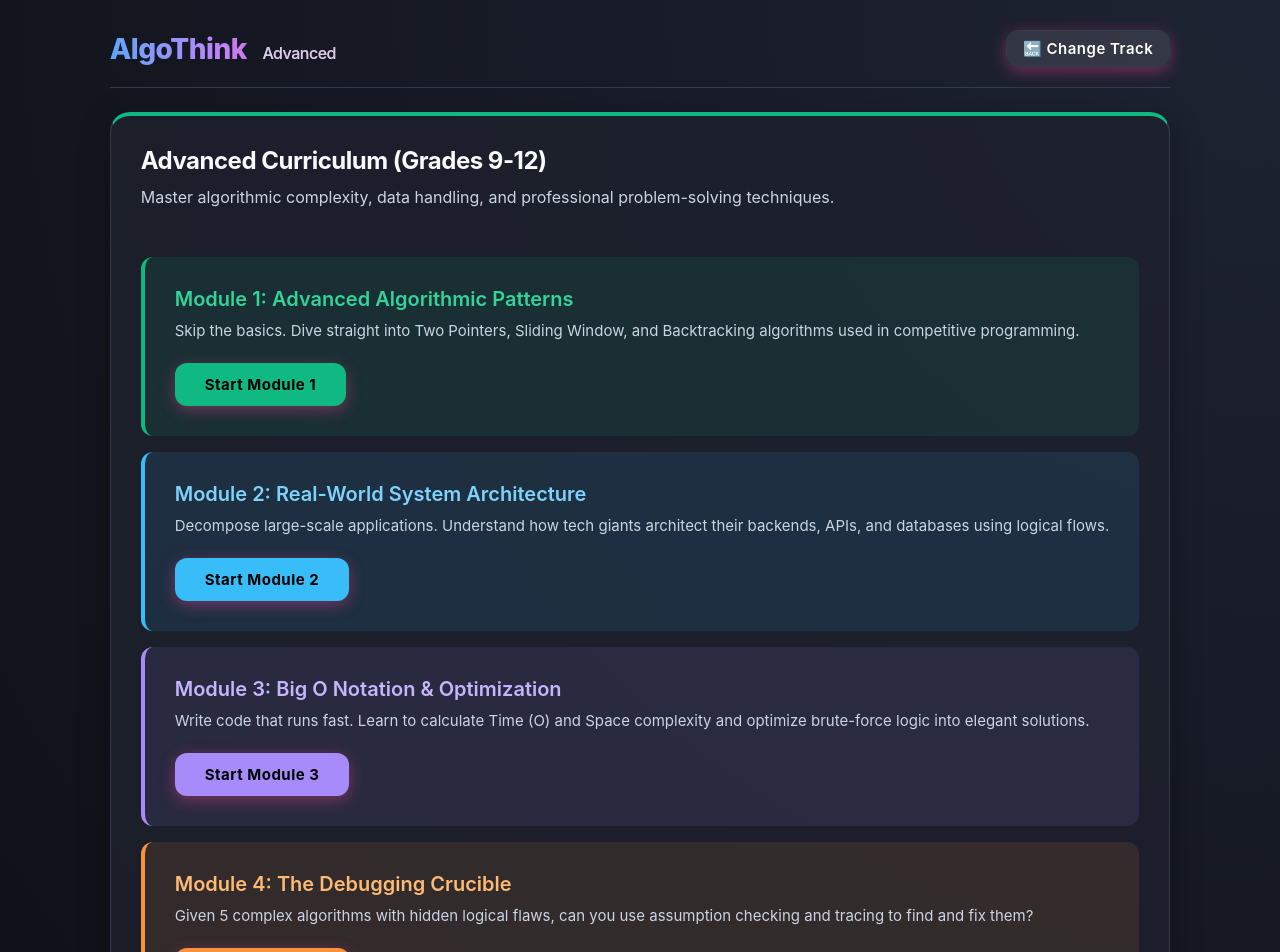
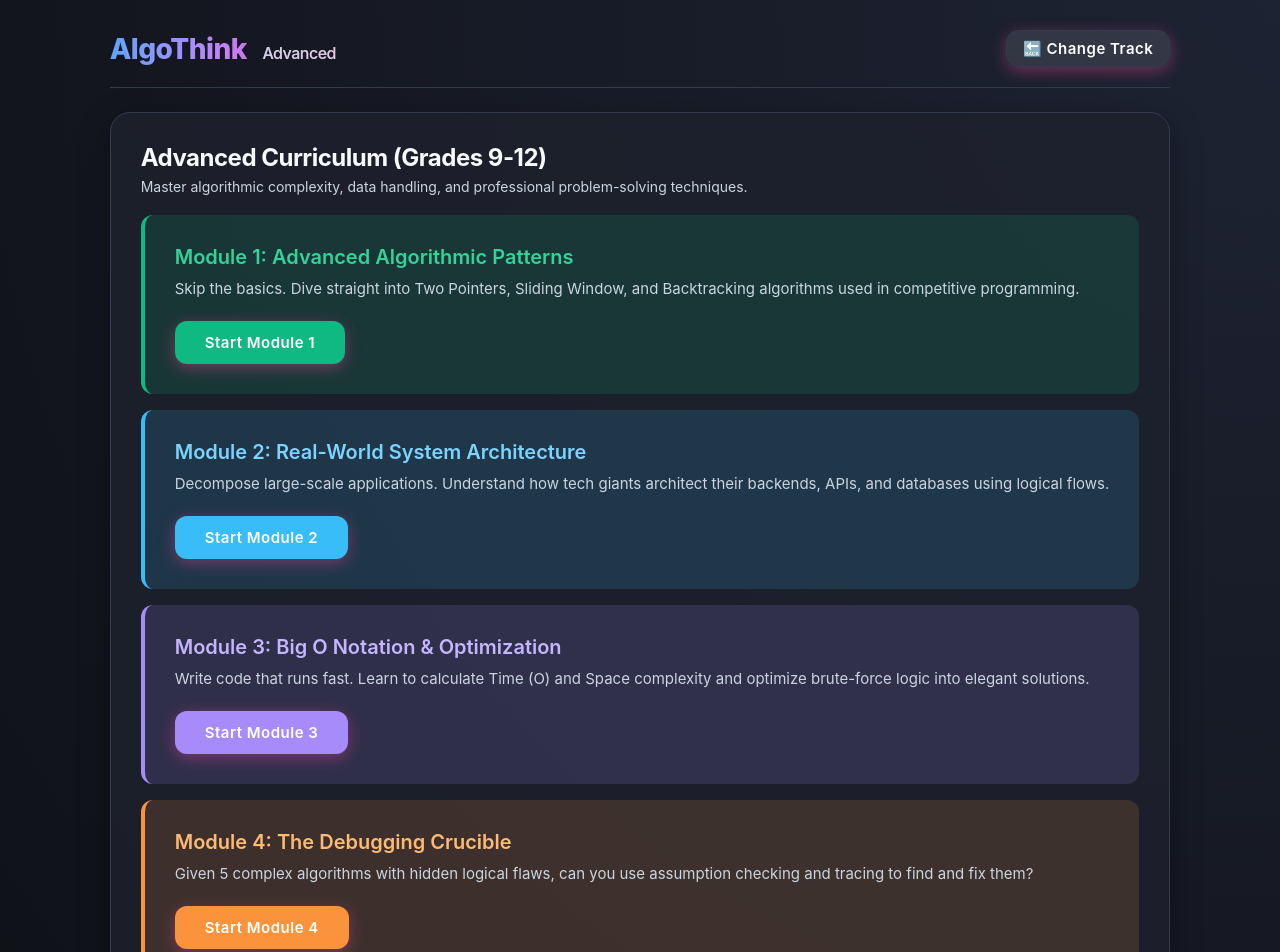
Before and after one commit to SPP-2005/AlgoThink1, a Next.js app: page /advanced-dashboard in a window 1280 px wide. Shown: the top 952 px of the page. Built offline with nearby package versions, Linux system fonts and the light colour scheme.

Commit message:
feat: add advanced curriculum dashboard page for grades 9-12

```diff
--- a/app/advanced-dashboard/page.js
+++ b/app/advanced-dashboard/page.js
@@ -4,52 +4,52 @@ import Link from 'next/link';
 export default function AdvancedDashboard() {
     return (
         <main className="container">
-            <header style={{ display: 'flex', justifyContent: 'space-between', alignItems: 'center' }}>
-                <div className="logo-text" style={{ color: '#10b981' }}>AlgoThink <span style={{ color: 'white' }}>Advanced</span></div>
+            <header>
+                <div className="logo-text">AlgoThink <span>Advanced</span></div>
                 <Link href="/" className="btn btn-primary" style={{ width: 'auto', padding: '8px 16px', background: 'rgba(255,255,255,0.1)', color: 'white', border: '1px solid var(--border)' }}>🔙 Change Track</Link>
             </header>
 
-            <div className="panel" style={{ borderTop: '4px solid #10b981' }}>
+            <div className="panel">
                 <div>
-                    <h2 className="panel-title" style={{ fontSize: '32px', marginBottom: '12px' }}>Advanced Curriculum (Grades 9-12)</h2>
-                    <p className="panel-subtitle" style={{ fontSize: '16px' }}>Master algorithmic complexity, data handling, and professional problem-solving techniques.</p>
+                    <h2 className="panel-title">Advanced Curriculum (Grades 9-12)</h2>
+                    <p className="panel-subtitle">Master algorithmic complexity, data handling, and professional problem-solving techniques.</p>
                 </div>
 
-                <div style={{ display: 'flex', flexDirection: 'column', gap: '16px', marginTop: '30px' }}>
+                <div style={{ display: 'flex', flexDirection: 'column', gap: '16px' }}>
                     {/* Module 1: Advanced Algorithms */}
-                    <div className="challenge-card" style={{ display: 'flex', flexDirection: 'column', alignItems: 'flex-start', gap: '20px', background: 'rgba(16, 185, 129, 0.1)', borderLeftColor: '#10b981', padding: '30px' }}>
+                    <div className="challenge-card" style={{ display: 'flex', flexDirection: 'column', alignItems: 'flex-start', gap: '20px', background: 'rgba(16, 185, 129, 0.15)', borderLeftColor: '#10b981', padding: '30px' }}>
                         <div>
                             <h3 style={{ color: '#34d399', fontSize: '22px', marginBottom: '8px' }}>Module 1: Advanced Algorithmic Patterns</h3>
-                            <p style={{ color: 'var(--text-muted)', fontSize: '15px', lineHeight: '1.6' }}>Skip the basics. Dive straight into Two Pointers, Sliding Window, and Backtracking algorithms used in competitive programming.</p>
+                            <p style={{ color: 'var(--text-muted)', fontSize: '15px' }}>Skip the basics. Dive straight into Two Pointers, Sliding Window, and Backtracking algorithms used in competitive programming.</p>
                         </div>
-                        <Link href="/course/adv-module-1" className="btn btn-primary" style={{ width: 'auto', background: '#10b981', padding: '12px 30px', color: 'black', fontWeight: 'bold' }}>Start Module 1</Link>
+                        <Link href="/course/adv-module-1" className="btn btn-primary" style={{ width: 'auto', background: '#10b981', padding: '12px 30px' }}>Start Module 1</Link>
                     </div>
 
                     {/* Module 2: System Design */}
-                    <div className="challenge-card" style={{ display: 'flex', flexDirection: 'column', alignItems: 'flex-start', gap: '20px', background: 'rgba(56, 189, 248, 0.1)', borderLeftColor: '#38bdf8', padding: '30px' }}>
+                    <div className="challenge-card" style={{ display: 'flex', flexDirection: 'column', alignItems: 'flex-start', gap: '20px', background: 'rgba(56, 189, 248, 0.15)', borderLeftColor: '#38bdf8', padding: '30px' }}>
                         <div>
                             <h3 style={{ color: '#7dd3fc', fontSize: '22px', marginBottom: '8px' }}>Module 2: Real-World System Architecture</h3>
-                            <p style={{ color: 'var(--text-muted)', fontSize: '15px', lineHeight: '1.6' }}>Decompose large-scale applications. Understand how tech giants architect their backends, APIs, and databases using logical flows.</p>
+                            <p style={{ color: 'var(--text-muted)', fontSize: '15px' }}>Decompose large-scale applications. Understand how tech giants architect their backends, APIs, and databases using logical flows.</p>
                         </div>
-                        <Link href="/course/adv-module-2" className="btn btn-primary" style={{ width: 'auto', background: '#38bdf8', padding: '12px 30px', color: 'black', fontWeight: 'bold' }}>Start Module 2</Link>
+                        <Link href="/course/adv-module-2" className="btn btn-primary" style={{ width: 'auto', background: '#38bdf8', padding: '12px 30px' }}>Start Module 2</Link>
                     </div>
 
                     {/* Module 3: Time & Space Complexity */}
-                    <div className="challenge-card" style={{ display: 'flex', flexDirection: 'column', alignItems: 'flex-start', gap: '20px', background: 'rgba(167, 139, 250, 0.1)', borderLeftColor: '#a78bfa', padding: '30px' }}>
+                    <div className="challenge-card" style={{ display: 'flex', flexDirection: 'column', alignItems: 'flex-start', gap: '20px', background: 'rgba(167, 139, 250, 0.15)', borderLeftColor: '#a78bfa', padding: '30px' }}>
                         <div>
                             <h3 style={{ color: '#c4b5fd', fontSize: '22px', marginBottom: '8px' }}>Module 3: Big O Notation & Optimization</h3>
-                            <p style={{ color: 'var(--text-muted)', fontSize: '15px', lineHeight: '1.6' }}>Write code that runs fast. Learn to calculate Time (O) and Space complexity and optimize brute-force logic into elegant solutions.</p>
+                            <p style={{ color: 'var(--text-muted)', fontSize: '15px' }}>Write code that runs fast. Learn to calculate Time (O) and Space complexity and optimize brute-force logic into elegant solutions.</p>
                         </div>
-                        <Link href="/course/adv-module-3" className="btn btn-primary" style={{ width: 'auto', background: '#a78bfa', padding: '12px 30px', color: 'black', fontWeight: 'bold' }}>Start Module 3</Link>
+                        <Link href="/course/adv-module-3" className="btn btn-primary" style={{ width: 'auto', background: '#a78bfa', padding: '12px 30px' }}>Start Module 3</Link>
                     </div>
 
                     {/* Module 4: Live Debugging */}
-                    <div className="challenge-card" style={{ display: 'flex', flexDirection: 'column', alignItems: 'flex-start', gap: '20px', background: 'rgba(251, 146, 60, 0.1)', borderLeftColor: '#fb923c', padding: '30px' }}>
+                    <div className="challenge-card" style={{ display: 'flex', flexDirection: 'column', alignItems: 'flex-start', gap: '20px', background: 'rgba(251, 146, 60, 0.15)', borderLeftColor: '#fb923c', padding: '30px' }}>
                         <div>
                             <h3 style={{ color: '#fdba74', fontSize: '22px', marginBottom: '8px' }}>Module 4: The Debugging Crucible</h3>
-                            <p style={{ color: 'var(--text-muted)', fontSize: '15px', lineHeight: '1.6' }}>Given 5 complex algorithms with hidden logical flaws, can you use assumption checking and tracing to find and fix them?</p>
+                            <p style={{ color: 'var(--text-muted)', fontSize: '15px' }}>Given 5 complex algorithms with hidden logical flaws, can you use assumption checking and tracing to find and fix them?</p>
                         </div>
-                        <Link href="/course/adv-module-4" className="btn btn-primary" style={{ width: 'auto', background: '#fb923c', padding: '12px 30px', color: 'black', fontWeight: 'bold' }}>Start Module 4</Link>
+                        <Link href="/course/adv-module-4" className="btn btn-primary" style={{ width: 'auto', background: '#fb923c', padding: '12px 30px' }}>Start Module 4</Link>
                     </div>
 
                 </div>
```
